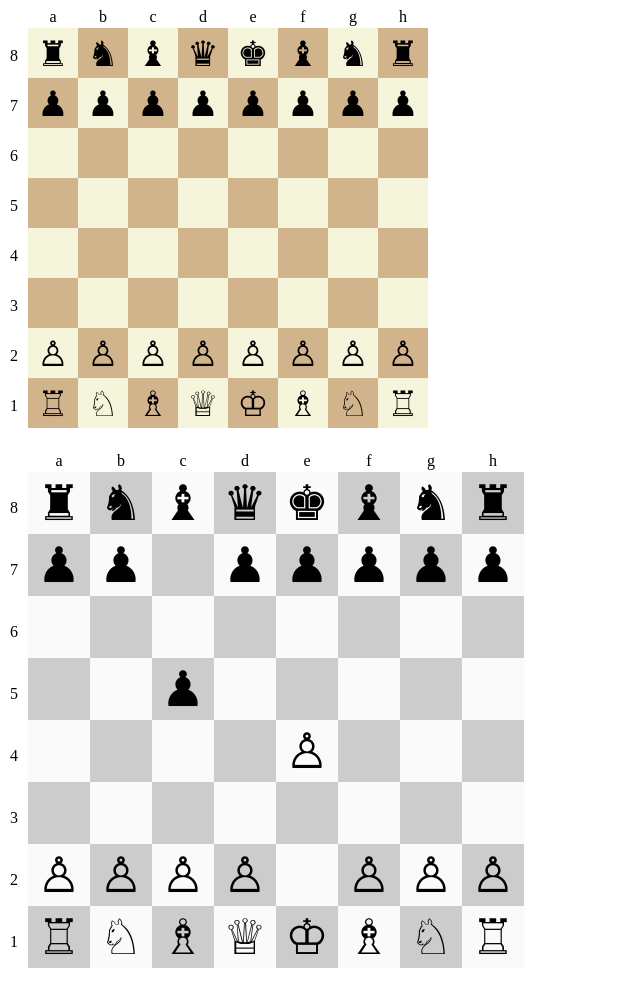
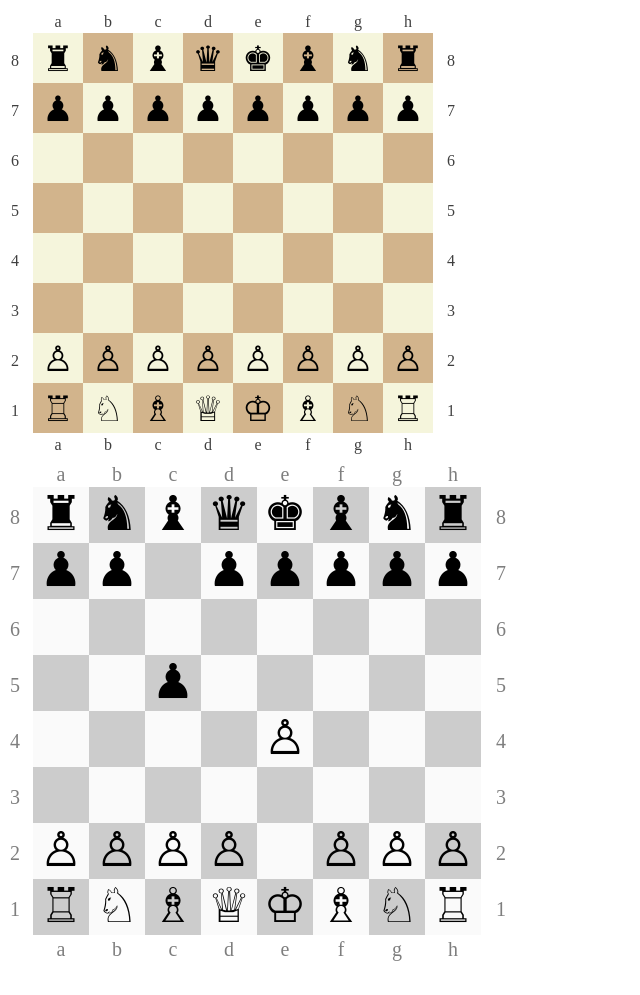
Before and after one commit to jbkunst/d3-chessboard, a plain HTML site: page index.html in a window 1280 px wide. Shown: the whole page, without its empty margins (0-640 px from the left). After the commit the page ends 974 px from the top, so only its background shows below. Drawn offline with nearby package versions, Linux system fonts and the light colour scheme.

Commit message:
adding more parameter to other release

```diff
--- a/d3-chessboard.js
+++ b/d3-chessboard.js
@@ -4,11 +4,13 @@ function d3chessboard() {
   var whitecellcolor = "beige",
       blackcellcolor = "tan",
       fen = "rnbqkbnr/pppppppp/8/8/8/8/PPPPPPPP/RNBQKBNR w KQkq - 0 1",
-      fontsize = 35,
+      picefontsize = 35,
+      textfontsize = 16,
+      textopacity = 0.75,
       size = 400;
 
   // internal parameters
-  var margin = {top: 20, right: 20, bottom: 20, left: 20},
+  var margin = {top: 25, right: 25, bottom: 25, left: 25},
       cols = ["a", "b", "c", "d", "e", "f", "g", "h"],
       rows = [8, 7, 6, 5, 4, 3, 2, 1],
       griddata = cartesianprod(rows, rows);
@@ -41,50 +43,75 @@ function d3chessboard() {
         .append("g")
         .attr("transform", "translate(" + margin.left + "," + margin.top + ")");
 
-      var gridSizehor = Math.floor(size / cols.length),
-          gridSizever = Math.floor(size / rows.length);
+      var gridSize = Math.floor(size / cols.length)
 
       var colLabels = svg.selectAll(".colLabel")
           .data(cols)
           .enter().append("text")
             .text(function (d) { return d; })
             .attr("y", 0)
-            .attr("x", function (d, i) { return i * gridSizehor; })
+            .attr("x", function (d, i) { return i * gridSize; })
+            .attr("font-size", textfontsize)
             .style("text-anchor", "middle")
-            .attr("transform", "translate(" + gridSizehor / 2 + ", -6)")
+            .style("opacity", textopacity)
+            .attr("transform", "translate(" + gridSize / 2 + ", " + (size + gridSize/3) + "  )")
+
+      var colLabels2 = svg.selectAll(".colLabel")
+          .data(cols)
+          .enter().append("text")
+            .text(function (d) { return d; })
+            .attr("y", 0)
+            .attr("x", function (d, i) { return i * gridSize; })
+            .attr("font-size", textfontsize)
+            .style("text-anchor", "middle")
+            .style("opacity", textopacity)
+            .attr("transform", "translate(" + gridSize / 2 + ", " + -6 + "  )")
 
       var rowLabels = svg.selectAll(".rowLabel")
           .data(rows)
           .enter().append("text")
             .text(function(d) { return d; })
-            .attr("y", function(d, i) { return i * gridSizever; })
+            .attr("y", function(d, i) { return i * gridSize; })
             .attr("x", 0)
-            .style("text-anchor", "start")
-            .attr("transform", "translate(-18," + gridSizever / 1.5 + ")")
+            .attr("font-size", textfontsize)
+            .style("text-anchor", "middle")
+            .style("opacity", textopacity)
+            .attr("transform", "translate(-18," + gridSize / 1.5 + ")")
+
+      var rowLabels = svg.selectAll(".rowLabel")
+          .data(rows)
+          .enter().append("text")
+            .text(function(d) { return d; })
+            .attr("y", function(d, i) { return i * gridSize; })
+            .attr("x", 0)
+            .attr("font-size", textfontsize)
+            .style("text-anchor", "middle")
+            .style("opacity", textopacity)
+            .attr("transform", "translate(" + (size + 18) + "," + gridSize / 1.5 + ")")
 
       var chessBoard = svg.selectAll(".cell")
           .data(griddata)
           .enter().append("rect")
-          .attr("x", function(d) { return (d[1] - 1) * gridSizehor; })
-          .attr("y", function(d) { return (d[0] - 1) * gridSizever; })
+          .attr("x", function(d) { return (d[1] - 1) * gridSize; })
+          .attr("y", function(d) { return (d[0] - 1) * gridSize; })
           .attr("row", function(d){ return 9 - d[0]; })
           .attr("col", function(d){ return d[1]; })
           .attr("id", function(d){ return cols[d[1]-1] + (9 - d[0]); })
           .attr("fill", function(d){ if ((d[1]+d[0])%2 != 0) return blackcellcolor; else return whitecellcolor; })
-          .attr("width", gridSizehor)
-          .attr("height", gridSizever)
+          .attr("width", gridSize)
+          .attr("height", gridSize)
 
       var piecePositions = svg.selectAll(".piece")
           .data(griddata)
           .enter().append("text")
-          .attr("x", function(d) { return (d[1] - 1) * gridSizehor; })
-          .attr("y", function(d) { return (d[0] - 1) * gridSizever; })
+          .attr("x", function(d) { return (d[1] - 1) * gridSize; })
+          .attr("y", function(d) { return (d[0] - 1) * gridSize; })
           .attr("row", function(d){ return 9 - d[0]; })
           .attr("col", function(d){ return d[1]; })
           .style("text-anchor", "middle")
           .style("color", "white")
-          .attr("font-size", fontsize)
-          .attr("transform", "translate(" + gridSizehor / 2 + "," + gridSizever / 1.3 + ")")
+          .attr("font-size", picefontsize)
+          .attr("transform", "translate(" + gridSize / 2 + "," + gridSize / 1.3 + ")")
           .text(function(d, i){
             var cell = cols[d[1]-1] + (9 - d[0]);
             var chesscell = chess.get(cell);
@@ -100,9 +127,21 @@ function d3chessboard() {
     return board;
   };
 
-  board.fontsize = function(_) {
-    if (!arguments.length) return fontsize;
-    fontsize = _;
+  board.picefontsize = function(_) {
+    if (!arguments.length) return picefontsize;
+    picefontsize = _;
+    return board;
+  };
+
+  board.textfontsize = function(_) {
+    if (!arguments.length) return textfontsize;
+    textfontsize = _;
+    return board;
+  };
+
+  board.textopacity = function(_) {
+    if (!arguments.length) return textopacity;
+    textopacity = _;
     return board;
   };
 
--- a/index.html
+++ b/index.html
@@ -13,19 +13,23 @@
   <script type="text/javascript" src="d3-chessboard.js"></script>
   <script type="text/javascript">
 
+    /* Example 1 */
     var sel = d3.select("#chess-container");
     var board = d3chessboard();
     sel.call(board);
 
-
+    /* Example 2 */
     var fenstring = "rnbqkbnr/pp1ppppp/8/2p5/4P3/8/PPPP1PPP/RNBQKBNR w KQkq c6 0 2";
     var sel2 = d3.select("#chess-container2");
     var board2 = d3chessboard()
                     .fen(fenstring)
-                    .size(500)
-                    .fontsize(49)
+                    .size(450)
+                    .picefontsize(48)
+                    .textfontsize(20)
+                    .textopacity(0.5)
                     .whitecellcolor("#FAFAFA")
                     .blackcellcolor("#CCC");
+
     sel2.call(board2);
 
   </script>
```
Also changed, not shown: images/screenshot_1.png, images/screenshot_2.png, 2 other files.
